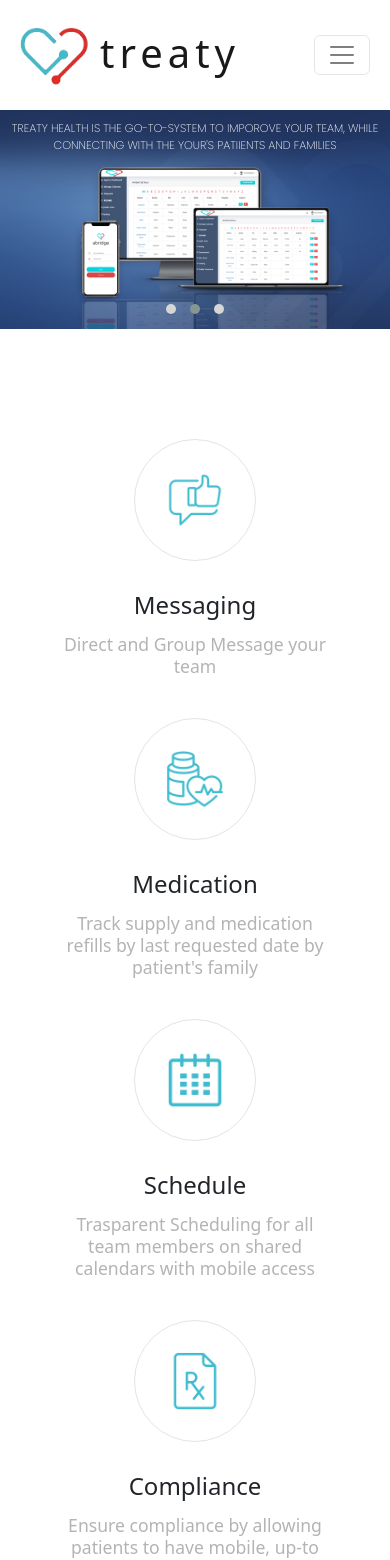
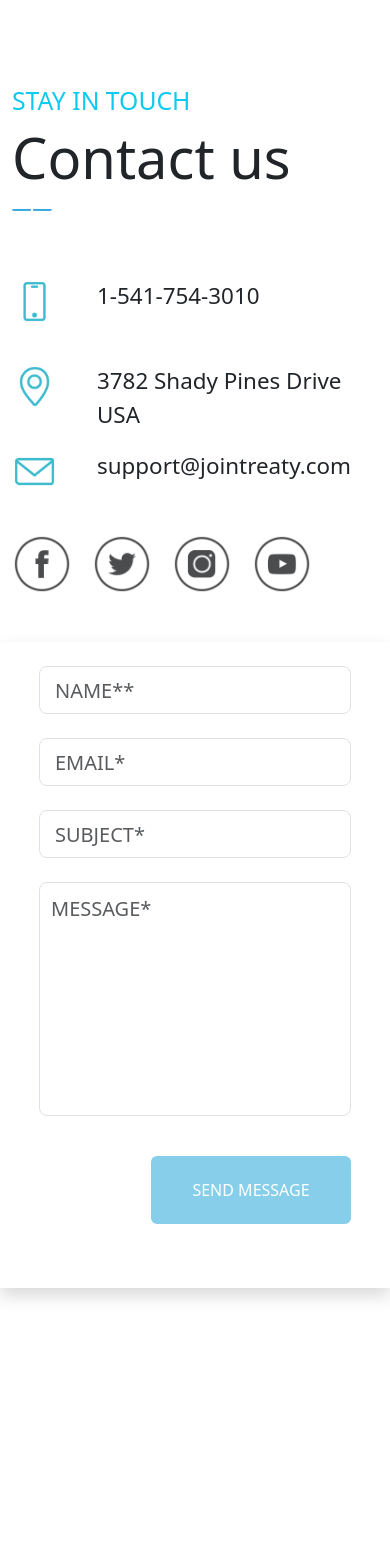
Before and after one commit to KhurramSagoo/cra-treaty-bootstrap, a React (Create React App) app: page / in a window 390 px wide. Shown: the top 1560 px of the page. After the commit the page ends 1374 px from the top, so only its background shows below. Built offline with nearby package versions, Linux system fonts and the light colour scheme; a small style sheet from the web is missing.

Commit message:
contact updated

```diff
--- a/src/App.js
+++ b/src/App.js
@@ -12,12 +12,12 @@ import ContactForm from "./components/ContactForm";
 function App() {
   return (
     <>
-      <TopNav />
-      <Carousel />
-      <Icons />
-      <MidSection />
+      {/* <TopNav /> */}
+      {/* <Carousel /> */}
+      {/* <Icons /> */}
+      {/* <MidSection /> */}
       <ContactForm />
-      <Footer />
+      {/* <Footer /> */}
     </>
   );
 }
--- a/src/components/ContactForm.jsx
+++ b/src/components/ContactForm.jsx
@@ -15,12 +15,10 @@ import './contact-form.css'
 const ContactForm = () => {
     return (
 
-        <div className="container" style={{
-            // backgroundColor: "gray",
-            marginTop: "86px",
-            marginBottom: "86px"
-        }}>
-            <div className="row">
+        <div className="container">
+            <div className="row" style={{
+                padding: "86px 0 86px 0"
+            }}>
                 <div className="col-lg-5 col-md-5 col-sm-12  d-flex flex-column  ">
                     <div className=" d-flex align-items-baseline flex-column ">
                         <h2 className=" text-info">
@@ -31,12 +29,34 @@ const ContactForm = () => {
                         </h1>
                         <img src={bars} alt="bars" className='form-bar' />
                     </div>
-                    <div className="form-info-icon-div flex-column align-items-start flex-wrap ">
-                        <p className=' fs-4'><span className='form-info-span'><img src={phone} alt="mobile-icon" className='form-info-icon' /></span>1-541-754-3010</p>
-                        <p className=' fs-4'><span className='form-info-span'><img src={envelope} alt="mobile-icon" className='form-info-icon' /></span>support@jointreaty.com</p>
-                        <p className=' fs-4'><span className='form-info-span'><img src={pointer} alt="mobile-icon" className='form-info-icon' /></span>3782 Shady Pines Drive USA</p>
+                    <div className="form-info-icon-div flex-column align-items-start pt-5  ">
+
+                        <div style={{
+                            display: "flex",
+                            alignItems: "flex-start",
+                        }} >
+                            <img src={phone} alt="mobile-icon" className='form-info-icon' />
+                            <p className='form-info-p'>1-541-754-3010</p>
+                        </div>
+
+                        <div style={{
+                            display: "flex",
+                            alignItems: "flex-start",
+                        }} >
+                            <img src={pointer} alt="mobile-icon" className='form-info-icon' />
+                            <p className='form-info-p ' id='form-info-p'>3782 Shady Pines Drive USA</p>
+
+                        </div>
+                        <div style={{
+                            display: "flex",
+                            alignItems: "flex-start",
+                        }} >
+                            <img src={envelope} alt="mobile-icon" className='form-info-icon' />
+                            <p className='form-info-p' id='form-info-p'>
+                                support@jointreaty.com</p>
+                        </div>
                     </div>
-                    <div className=" d-flex flex-nowrap justify-content-start align-items-start ">
+                    <div className=" d-flex justify-content-start align-items-start  ">
                         <img src={fb} alt="social-icon" className='form-social-icon' />
                         <img src={twitter} alt="social-icon" className='form-social-icon' />
                         <img src={insta} alt="social-icon" className='form-social-icon' />
@@ -44,16 +64,22 @@ const ContactForm = () => {
                     </div>
                 </div>
                 {/* right portion */}
-                <div className=" col-lg-7 col-md-7 col-sm-12   d-flex flex-lg-row flex-md-row flex-sm-row flex-column flex-row shadow p-5 my-md-4 mt-sm-5 mt-5 ">
-                    <div className=" col p-1 col-lg-6 col-md-6 col-sm-6 col-12">
-                        <Form.Control size="lg" type="text" placeholder="NAME**" className=' mb-4 form-left-input' />
+                <div className=" col-lg-7 col-md-7 col-sm-12 d-flex flex-lg-row flex-md-row flex-sm-row flex-column flex-row shadow p-sm-4 p-4 px-lg-5 p-md-5 my-md-4 mt-sm-5 mt-5">
+                    <div className=" col col-lg-6  col-md-6 col-sm-6 col-12 pe-lg-3  pe-md-2 pe-sm-2" id='form-left-input-div'>
+                        <Form.Control size="lg" type="text" placeholder="NAME**" className=' mb-4  form-left-input' id='' />
                         <Form.Control size="lg" type="text" placeholder="EMAIL*" className=' mb-4 form-left-input' />
                         <Form.Control size="lg" type="text" placeholder="SUBJECT*" className=' mb-4 form-left-input ' />
                     </div>
-                    <div className=" col d-flex flex-column p-1 col-lg-6 col-md-6 col-sm-6 col-12 align-items-end form-right-input-div">
-                        <Form.Control size="lg" type="text" placeholder="SUBJECT*" as='textarea' rows={7} className='form-right-text-area' />
+                    <div className=" col d-flex flex-column  col-lg-6 col-md-6 col-sm-6 col-12 align-items-end ps-lg-3 ps-md-2 ps-sm-2" id='form-right-input-div'>
+                        <Form.Control size="lg" type="text" placeholder="MESSAGE*" as='textarea' rows={7} className='form-right-text-area' />
                         {/* <textarea placeholder='MESSAGE*' className='' rows='8' cols='40'></textarea> */}
-                        <Button variant="info" className='form-right-btn'>SEND MESSAGE</Button>{' '}
+                        <Button variant="info" className=' rounded text-white' style={{
+                            backgroundColor:"skyblue",
+                            float:"right",
+                            margin:"40px 0",
+                            width:"200px",
+                            padding:"20px 10px",
+                        }}>SEND MESSAGE</Button>{' '}
                         {/* <button className=''>SEND MESSAGE</button> */}
                     </div>
                 </div>
--- a/src/components/contact-form.css
+++ b/src/components/contact-form.css
@@ -6,14 +6,16 @@
   margin-top: 10px;
   margin-bottom: 20px;
 }
-.form-info-icon-div {
-}
+/* .form-info-icon-div {
+} */
 .form-info-icon {
   width: 45px;
-  margin: 0 40px 30px 0;
+  margin: 0 40px 40px 0;
 }
 .form-info-span {
-  /* margin:0 40px 30px 0 */
+  display: flex;
+  align-items:flex-start;
+  justify-content: baseline;
 }
 .form-social-icon {
   width: 60px;
@@ -22,16 +24,22 @@
 .form-info-txt {
   font-size: 1rem;
 }
+.form-info-p{
+  font-size: 1.4rem;
+
+}
 
 /* right portion */
 
 .form-left-input {
   padding: 15px;
 }
-.form-right-input-div {
-  /* align-items:last baseline; */
-  /* justify-content:last baseline */
+/* #form-right-input-div {
+padding: 50px 50px 0 12px  ;
 }
+#form-left-input-div {
+padding: 50px 12px 0 50px   ;
+} */
 .form-right-text-area {
   resize: none;
   padding: 11px;
@@ -46,3 +54,36 @@
   float: right;
   margin-top: 50px;
 }
+
+
+/* @media screen and (min-width:350px) and (max-width:517px){
+  #form-right-input-div {
+    padding: 50px ;
+    background-color: aqua;
+
+    }
+  #form-left-input-div {
+    padding: 50px   ;
+    }
+} */
+
+
+@media screen and (min-width:769px) and (max-width:990px) {
+  .form-info-p{
+    font-size: 1rem;
+  }
+  .form-social-icon {
+    width: 50px;
+    margin-right: 15px;
+    /* margin-top: 50px; */
+  }
+  .form-info-icon {
+    /* width: 35px; */
+    margin: 0 30px 25px 0;
+  }
+
+
+  ::placeholder {
+    font-size: 14px;
+  }
+}
```
